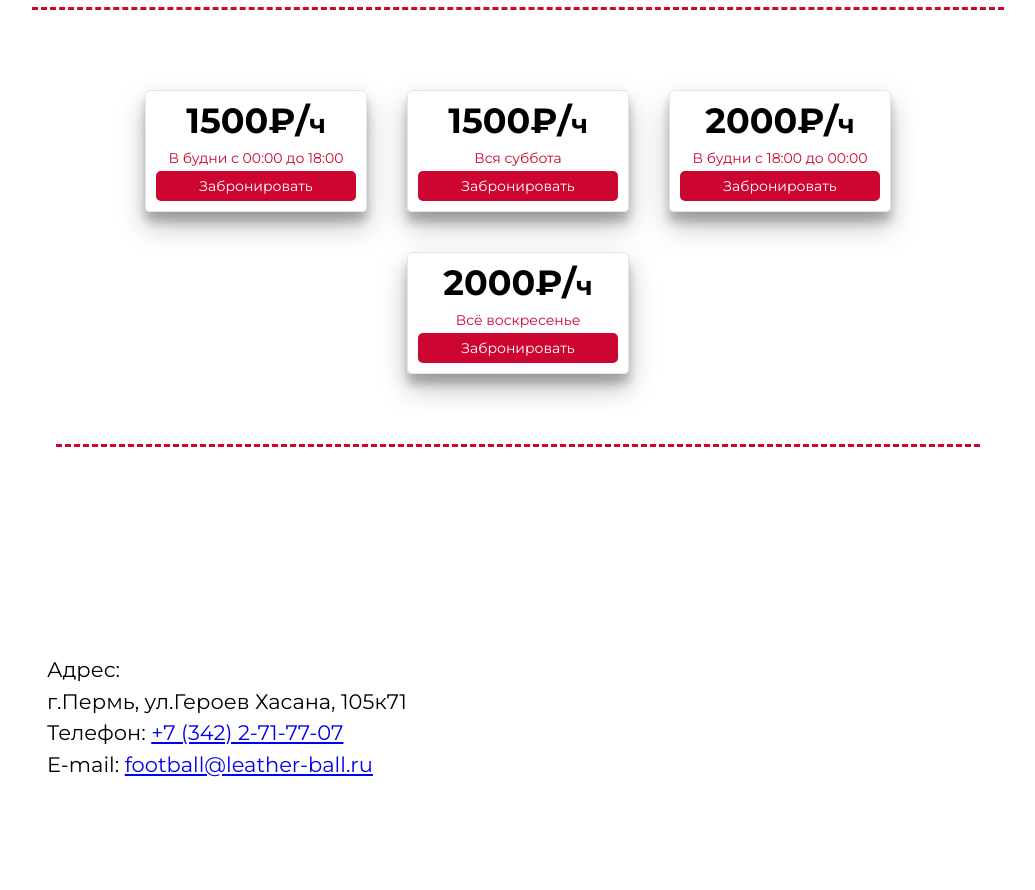
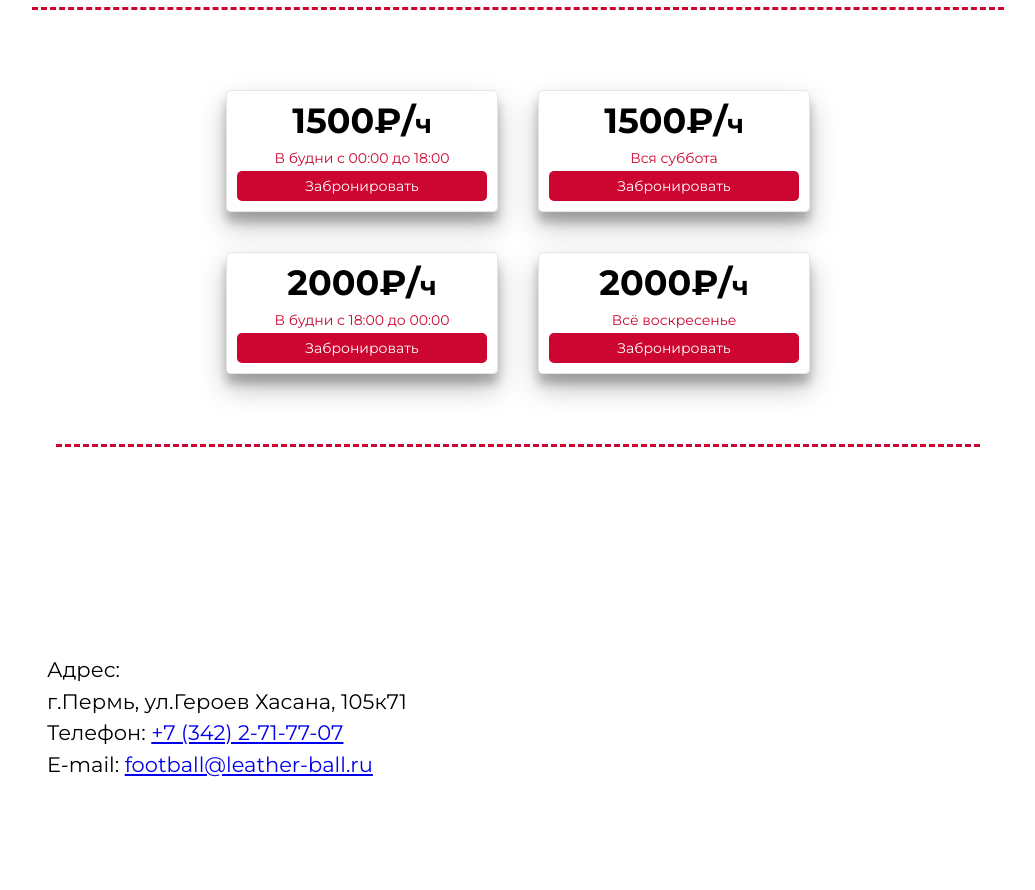
Before and after one commit to Speiki59/prm2, a plain HTML site: page index.html in a window 1280 px wide. Shown: the part 2000-2890 px from the top of the page, without its empty margins (122-1157 px from the left). Drawn offline with Linux system fonts and the light colour scheme; a script that the page names is missing.

Commit message:
Add files via upload

```diff
--- a/index.html
+++ b/index.html
@@ -3,7 +3,7 @@
   <head>
     <meta charset="UTF-8" />
     <meta name="viewport" content="width=device-width, initial-scale=1.0" />
-    <link rel="shortcut icon" href="img/favicon.ico" type="image/x-icon">
+    <link rel="shortcut icon" href="img/favicon.ico" type="image/x-icon" />
     <link rel="stylesheet" href="./style.css" />
     <link
       href="https://fonts.googleapis.com/css2?family=Montserrat:ital,wght@0,100;0,200;0,300;0,400;0,500;0,600;0,700;0,800;0,900;1,100;1,200;1,300;1,400;1,500;1,600;1,700;1,800;1,900&display=swap"
@@ -44,17 +44,17 @@
               <div>
                 <figure>
                   <img src="img/1-1.jpg" alt="" />
-                  <!-- <figcaption>Описание фигни на данной фотографии</figcaption> -->
                 </figure>
               </div>
               <div>
                 <h3><span>01.</span>Манеж</h3>
                 <p>
-                  Крытое футбольное пространство, где органично совмещены 2 поля. В нашем манеже Вам
-                  не страшен дождь, снег и ветер. Благодаря большим окнам в манеже всегда светло, а
-                  в вечернее время работают яркие прожектора. Здесь Вы будете чувствовать себя
-                  максимально комфортно, и даже в сильные морозы, после бурной игры, Вас будет ждать
-                  горячий душ и ароматный кофе.
+                  Крытое футбольное пространство, где органично совмещены 2
+                  поля. В нашем манеже Вам не страшен дождь, снег и ветер.
+                  Благодаря большим окнам в манеже всегда светло, а в вечернее
+                  время работают яркие прожектора. Здесь Вы будете чувствовать
+                  себя максимально комфортно, и даже в сильные морозы, после
+                  бурной игры, Вас будет ждать горячий душ и ароматный кофе.
                 </p>
               </div>
             </article>
@@ -64,15 +64,15 @@
               <div>
                 <figure>
                   <img src="img/2-1.jpg" alt="" />
-                  <!-- <figcaption>Описание фигни на данной фотографии</figcaption> -->
                 </figure>
               </div>
               <div>
                 <h3><span>02.</span>Футбольные поля</h3>
                 <p>
-                  Большие поля для мини- футбола, покрытые Голландским газоном ждут тебя в
-                  Футбольном манеже «Матч-Арена». Ворс 6см, обильно посыпан резиновой крошкой, чтобы
-                  уберечь ваши суставы от травм. Идеально подходит для формата 5х5 и 6х6.
+                  Большие поля для мини- футбола, покрытые Голландским газоном
+                  ждут тебя в Футбольном манеже «Матч-Арена». Ворс 6см, обильно
+                  посыпан резиновой крошкой, чтобы уберечь ваши суставы от
+                  травм. Идеально подходит для формата 5х5 и 6х6.
                 </p>
               </div>
             </article>
@@ -82,15 +82,15 @@
               <div>
                 <figure>
                   <img src="img/3-1.jpg" alt="" />
-                  <!-- <figcaption>Описание фигни на данной фотографии</figcaption> -->
                 </figure>
               </div>
               <div>
                 <h3><span>03.</span>Раздевалки</h3>
                 <p>
-                  Две комфортабельных раздевалки, разноцветные большие шкафчики, лавочки, которые
-                  обрабатываются антисептиком перед каждой командой. Отдельный ключ от шкафчика у
-                  каждого игрока команды, что исключает возможность краж и неудобных ситуаций.
+                  Две комфортабельных раздевалки, разноцветные большие шкафчики,
+                  лавочки, которые обрабатываются антисептиком перед каждой
+                  командой. Отдельный ключ от шкафчика у каждого игрока команды,
+                  что исключает возможность краж и неудобных ситуаций.
                 </p>
               </div>
             </article>
@@ -100,63 +100,19 @@
               <div>
                 <figure>
                   <img src="img/4-1.jpg" alt="" />
-                  <!-- <figcaption>Описание фигни на данной фотографии</figcaption> -->
                 </figure>
               </div>
               <div>
                 <h3><span>04.</span>Душевые</h3>
                 <p>
-                  Современные душевые, горячая вода, тропический душ. Шесть отдельных душей, жидкое
-                  мыло, шампунь, современная система слива, которая не задерживает воду – всё это
-                  создано для Вашего комфорта, чистоты и гигиены.
+                  Современные душевые, горячая вода, тропический душ. Шесть
+                  отдельных душей, жидкое мыло, шампунь, современная система
+                  слива, которая не задерживает воду – всё это создано для
+                  Вашего комфорта, чистоты и гигиены.
                 </p>
               </div>
             </article>
           </li>
-          <!-- <li>
-            <article>
-              <div>
-                <figure>
-                  <img src="img/no_photo.png" alt="" />
-                  <figcaption>Описание фигни на данной фотографии</figcaption>
-                </figure>
-              </div>
-              <div>
-                <h3><span>05.</span>Турниры</h3>
-                <p>
-                  Lorem ipsum dolor, sit amet consectetur adipisicing elit.
-                  Atque amet molestiae neque corporis dolores dolore, beatae
-                  ullam labore veniam debitis nihil tempore quia optio,
-                  reprehenderit facilis praesentium, tempora quae! Rem,
-                  quisquam? Natus suscipit et ea voluptatem! Autem officia fuga
-                  eaque id accusamus maxime nihil impedit! Qui ab dolorem
-                  delectus excepturi.
-                </p>
-              </div>
-            </article>
-          </li>
-          <li>
-            <article>
-              <div>
-                <figure>
-                  <img src="img/no_photo.png" alt="" />
-                  <figcaption>Описание фигни на данной фотографии</figcaption>
-                </figure>
-              </div>
-              <div>
-                <h3><span>06.</span>Трансляции</h3>
-                <p>
-                  Lorem ipsum dolor, sit amet consectetur adipisicing elit.
-                  Atque amet molestiae neque corporis dolores dolore, beatae
-                  ullam labore veniam debitis nihil tempore quia optio,
-                  reprehenderit facilis praesentium, tempora quae! Rem,
-                  quisquam? Natus suscipit et ea voluptatem! Autem officia fuga
-                  eaque id accusamus maxime nihil impedit! Qui ab dolorem
-                  delectus excepturi.
-                </p>
-              </div>
-            </article>
-          </li> -->
         </ul>
       </section>
 
@@ -166,28 +122,32 @@
           <div>
             <b>1500₽/<span>ч</span></b>
             <p>В будни с 00:00 до 18:00</p>
-            <a href="https://findsport.ru/" alt="Забронировать">Забронировать</a>
+            <a href="https://findsport.ru/" alt="Забронировать"
+              >Забронировать</a
+            >
           </div>
           <div>
             <b>1500₽/<span>ч</span></b>
             <p>Вся суббота</p>
-            <a href="https://findsport.ru/" alt="Забронировать">Забронировать</a>
+            <a href="https://findsport.ru/" alt="Забронировать"
+              >Забронировать</a
+            >
           </div>
           <div>
             <b>2000₽/<span>ч</span></b>
             <p>В будни с 18:00 до 00:00</p>
-            <a href="https://findsport.ru/" alt="Забронировать">Забронировать</a>
+            <a href="https://findsport.ru/" alt="Забронировать"
+              >Забронировать</a
+            >
           </div>
           <div>
             <b>2000₽/<span>ч</span></b>
             <p>Всё воскресенье</p>
-            <a href="https://findsport.ru/" alt="Забронировать">Забронировать</a>
+            <a href="https://findsport.ru/" alt="Забронировать"
+              >Забронировать</a
+            >
           </div>
         </div>
-
-        <!-- <form action="https://vk.com" target="_blank">
-          <button>Забронировать</button>
-        </form> -->
       </section>
 
       <!-- Контакты -->
@@ -205,7 +165,9 @@
             </li>
             <li>
               <span>E-mail:</span>
-              <a href="mailto:football@leather-ball.ru">football@leather-ball.ru</a>
+              <a href="mailto:football@leather-ball.ru"
+                >football@leather-ball.ru</a
+              >
             </li>
           </ul>
         </div>
@@ -227,7 +189,11 @@
           ><img src="img/vk-logo.png" alt="Vkontakte" width="57" height="57"
         /></a>
         <a href="https://www.instagram.com/match_arena_perm/" target="_blank"
-          ><img src="img/instagram-logo.png" alt="Instagram" width="57" height="57"
+          ><img
+            src="img/instagram-logo.png"
+            alt="Instagram"
+            width="57"
+            height="57"
         /></a>
       </div>
       <span>Мы в соц.сетях</span>
--- a/style.css
+++ b/style.css
@@ -186,7 +186,7 @@ figcaption {
   justify-content: space-between;
   padding: 10px;
   margin: 20px 20px;
-  min-width: 200px;
+  min-width: 250px;
   min-height: 100px;
   border: 1px solid #e5e5e5;
   box-shadow: 0 14px 28px rgba(0, 0, 0, 0.25), 0 10px 10px rgba(0, 0, 0, 0.22);
@@ -394,6 +394,10 @@ button:focus {
     line-height: 2em;
     text-align: center;
   }
+
+  /* .price div {
+    min-width: 80%;
+  } */
 }
 
 .anim {
```
